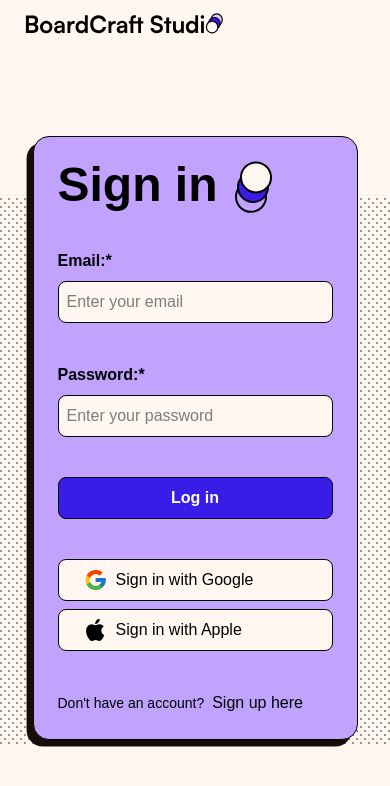
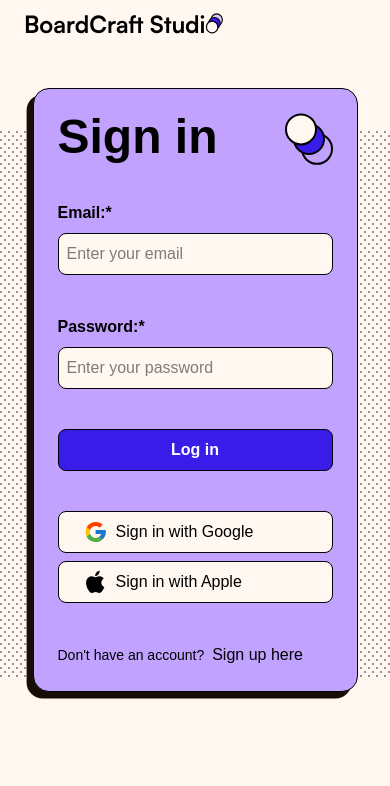
Before and after one commit to t-holmquist/learning-platform, a Next.js app: page /sign-up in a window 390 px wide. Shown: the top 786 px of the page. Built offline with nearby package versions, Linux system fonts and the light colour scheme; a web font is replaced by a local one.

Commit message:
fix: mobile layout and circle animation

```diff
--- a/app/sign-up/page.tsx
+++ b/app/sign-up/page.tsx
@@ -8,18 +8,19 @@ import { motion } from 'motion/react';
 
 const SignUp = () => {
   return (
-    <div className='font-satoshi h-[100vh] sm:overflow-hidden overflow-x-hidden'>
+    // Dot background overflows on mobile -> overflow-x-hidden. No scroll on tablet and desktop -> h-100vh
+    <div className='font-satoshi sm:h-[100vh] overflow-hidden overflow-x-hidden'>
         <nav className='flex justify-between items-center py-2 px-6'>
-            {/* absolutely posioned to avoid layout shift when logo is loaded that disturbs motion animation */}
             <Link href={"/"}>
-                <Image className='absolute top-2' src={"/icons/Logo.svg"} width={200} height={30} alt='BoardCraft Studio Logo' />
+                <Image src={"/icons/Logo.svg"} width={200} height={30} alt='BoardCraft Studio Logo' />
             </Link>
             <div className='hidden sm:flex gap-2 items-center'>
                 <p className='text-sm'>Don&apos;t have an account?</p>
                 <button className='font-medium cursor-pointer hover:text-slate-700'>Sign up here</button>
             </div>
         </nav>
-        <section className='flex items-center justify-center h-full'>
+        {/* Margin only on mobile */}
+        <section className='flex my-10 sm:my-0 items-center justify-center h-full'>
             <motion.div
             initial={{y:20}}
             animate={{y: 0}}
@@ -29,7 +30,7 @@ const SignUp = () => {
                 initial={{opacity: 0, y: 20}}
                 animate={{opacity: 1, y: 0}}
                 transition={
-                    { y: {duration: 3, ease: 'easeInOut', repeat: Infinity, repeatType: "reverse"}, opacity: {delay: 0.3}}
+                    { y: {duration: 5, ease: 'easeInOut', repeat: Infinity, repeatType: "reverse"}, opacity: {delay: 0.3}}
                 }
                 className='absolute -z-10 opacity-70 top-10 -left-12 w-[500px] h-[550px] rounded-large bgDots'/>
                 {/* Motion circles */}
@@ -44,7 +45,7 @@ const SignUp = () => {
                         ease: 'easeInOut',
                         duration: 5,
                     }}
-                    className='absolute top-0 right-[24%] sm:right-[52%] w-8 h-8 border-2 bg-accent rounded-full'>
+                    className='absolute top-0 right-0 w-8 h-8 border-2 bg-accent rounded-full'>
 
                     </motion.figure>
                     <motion.figure
@@ -57,7 +58,7 @@ const SignUp = () => {
                         duration: 5,
                         delay: 0.5,
                     }}
-                    className='absolute top-0 right-[23%] sm:right-[51%] w-8 h-8 border-2 bg-primary rounded-full'>
+                    className='absolute top-0 right-2 w-8 h-8 border-2 bg-primary rounded-full'>
 
                     </motion.figure>
                     <motion.figure
@@ -70,7 +71,7 @@ const SignUp = () => {
                         duration: 5,
                         delay: 0.9,
                     }}
-                    className='absolute top-0 right-[22%] sm:right-[50%] w-8 h-8 border-2 bg-bg-sand rounded-full'>
+                    className='absolute top-0 right-4 w-8 h-8 border-2 bg-bg-sand rounded-full'>
                     </motion.figure>
 
                 </div>
```
